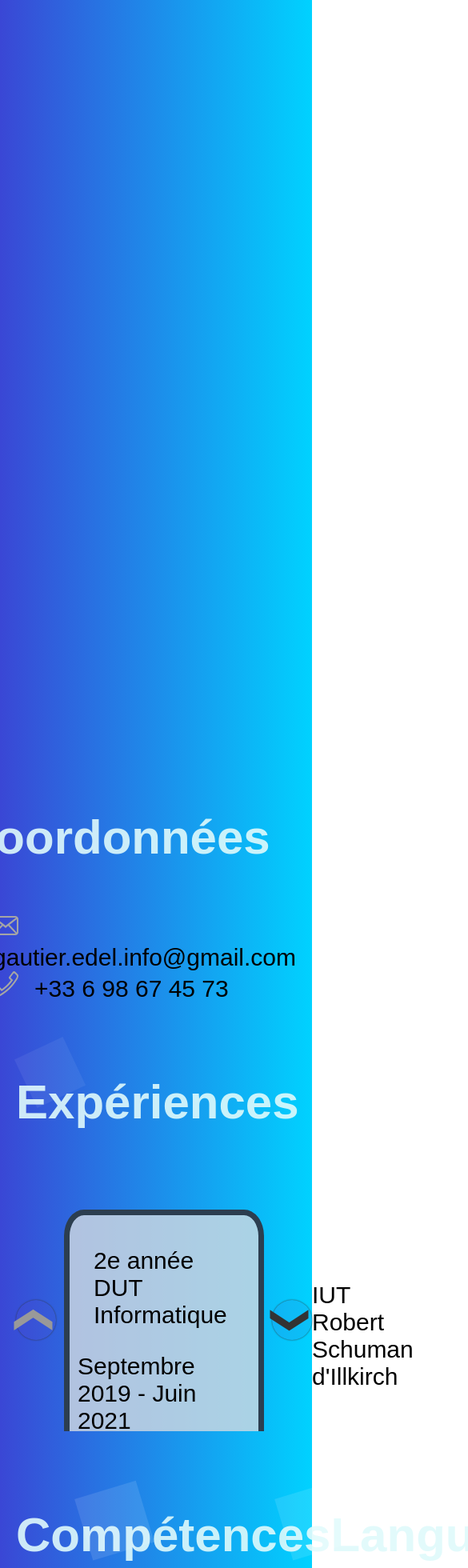
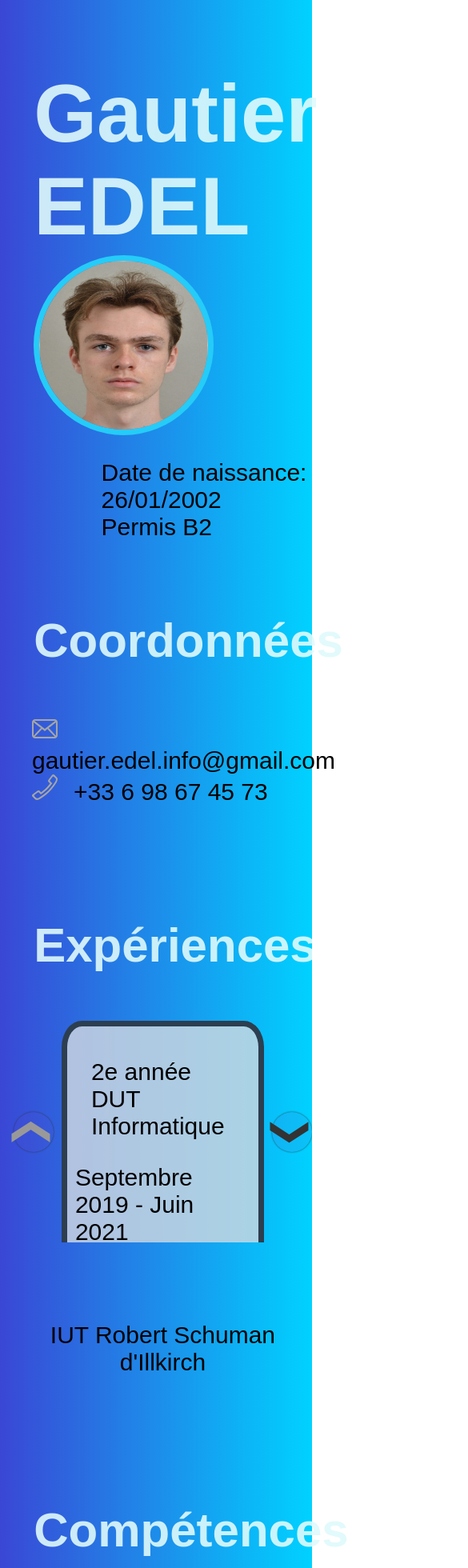
Before and after one commit to GautierE/CV_Gautier_Info, a React (Create React App) app: page / in a window 390 px wide. Shown: the top 1960 px of the page at 80% size, 585 px wide, since content can reach past the window. Built offline with nearby package versions, Linux system fonts and the light colour scheme.

Commit message:
Add responsive to whole website

```diff
--- a/public/index.html
+++ b/public/index.html
@@ -2,14 +2,14 @@
 <html lang="en">
   <head>
     <meta charset="utf-8" />
-    <link rel="icon" href="%PUBLIC_URL%/favicon.ico" />
+    <link rel="icon" href="avatar.png" />
     <meta name="viewport" content="width=device-width, initial-scale=1" />
     <meta name="theme-color" content="#000000" />
     <meta
       name="description"
       content="Web site created using create-react-app"
     />
-    <link rel="apple-touch-icon" href="%PUBLIC_URL%/logo192.png" />
+    <link rel="apple-touch-icon" href="avatar.png" />
     <!--
       manifest.json provides metadata used when your web app is installed on a
       user's mobile device or desktop. See https://developers.google.com/web/fundamentals/web-app-manifest/
@@ -24,7 +24,7 @@
       work correctly both with client-side routing and a non-root public URL.
       Learn how to configure a non-root public URL by running `npm run build`.
     -->
-    <title>React App</title>
+    <title>Gautier EDEL</title>
   </head>
   <body>
     <noscript>You need to enable JavaScript to run this app.</noscript>
--- a/src/App.css
+++ b/src/App.css
@@ -6,8 +6,6 @@
   background: linear-gradient(to left, rgb(0, 210, 255), rgb(58, 71, 213));
   width: 100%;
   height: 100%;
-  left: 0;
-  top: 0;
   z-index: -10;
 }
 
@@ -27,7 +25,7 @@
   height: 25px;
   background: rgba(255, 255, 255, 0.2);
   animation: animate 20s linear infinite;
-  bottom: -2200px;
+  bottom: -1950px;
 }
 
 .box-area li:nth-child(1) {
@@ -41,14 +39,14 @@
   left: 12%;
   width: 30px;
   height: 30px;
-  animation-delay: 1.5s;
+  animation-delay: .1s;
   animation-duration: 25s;
 }
 .box-area li:nth-child(3) {
   left: 70%;
   width: 100px;
   height: 100px;
-  animation-delay: .5s;
+  animation-delay: .1s;
   animation-duration: 20s;
 }
 .box-area li:nth-child(4) {
@@ -68,14 +66,14 @@
   left: 15%;
   width: 110px;
   height: 110px;
-  animation-delay: 3.5s;
+  animation-delay: .2s;
   animation-duration: 20s;
 }
 .box-area li:nth-child(7) {
   left: 37%;
   width: 65px;
   height: 65px;
-  animation-delay: 1s;
+  animation-delay: 0.3s;
   animation-duration: 17s;
 }
 .box-area li:nth-child(8) {
@@ -95,7 +93,7 @@
   left: 42%;
   width: 120px;
   height: 120px;
-  animation-delay: 1s;
+  animation-delay: 0.2s;
   animation-duration: 30s;
 }
 .box-area li:nth-child(11) {
--- a/src/App.js
+++ b/src/App.js
@@ -46,7 +46,7 @@ class App extends Component {
                     <Hobbies/>
                 </div>
 
-                <ul className="box-area">
+                {/*<ul className="box-area">
                     <li></li>
                     <li></li>
                     <li></li>
@@ -58,7 +58,7 @@ class App extends Component {
                     <li></li>
                     <li></li>
                     <li></li>
-                </ul>
+                </ul>*/}
 
             </div>
         )
--- a/src/Experience.css
+++ b/src/Experience.css
@@ -1,20 +1,18 @@
 .title_exp
 {
     font-size: 60px;
-    margin-bottom: 100px;
-    margin-left: 20px;
+    margin-left: 5vh;
     color: rgba(223, 249, 251, 0.9);
 }
 
 .description{
-    height: 200px;
-    width: 1400px;
-    align-self: center;
+    height: 170px;
     white-space: normal;
 }
 
 .experience{
-    padding-top: 250px;
+    padding-top: 50px;
+    overflow: hidden;
 }
 
 .carousel_item {
@@ -26,8 +24,6 @@
     background-color: rgba(210, 218, 226, 0.8);
     padding: 10px;
 }
-
-
 
 .stage_name{
     display: flex;
@@ -43,7 +39,19 @@
 
 .carousel{
     display: flex;
-    margin-left: 20px;
+    margin-left: 2vh;
+}
+
+@media(max-width: 1200px) {
+    .carousel
+    {
+        flex-direction: column;
+    }
+
+    .description
+    {
+        text-align: center;
+    }
 }
 
 .rec.rec-slider-container{
--- a/src/Hobbies.css
+++ b/src/Hobbies.css
@@ -5,10 +5,65 @@
     justify-content: space-between;
 }
 
+@media(max-width: 1760px) {
+    .hobbies
+    {
+        flex-direction: column;
+        flex-wrap: wrap;
+    }
+
+    .content
+    {
+        flex-direction: column;
+    }
+
+    .skate
+    {
+        margin-left: 1vh !important;
+    }
+
+    .video_games
+    {
+        margin-left: 1vh !important;
+    }
+
+    .desc
+    {
+        margin-left: 2vh !important;
+    }
+
+    .desc_games
+    {
+        margin-left: 2vh !important;
+    }
+
+    .fn_photo
+    {
+        align-self: center;
+    }
+
+    .skate_photo
+    {
+        align-self: center;
+    }
+}
+
+@media(min-width: 1300px) {
+    .hobbies
+    {
+        flex-direction: row;
+    }
+
+    .content
+    {
+        flex-direction: row;
+    }
+}
+
 .title_loisirs
 {
     font-size: 60px;
-    margin-left: 20px;
+    margin-left: 5vh;
     color: rgba(223, 249, 251, 0.9);
 }
 
@@ -35,29 +90,27 @@
 
 .skate
 {
-    margin-left: 20px;
+    margin-left: 5vh;
 }
 
 .video_games{
-    margin-left: 20px;
+    margin-left: 5vh;
 }
 
 .content{
     display: flex;
-    flex-direction: row;
 }
 
 .desc{
     width: 450px;
-    text-align: justify-all;
     align-self: center;
-    margin-left: 20px;
+    margin-left: 4vh;
 }
 
 .desc_games
 {
     align-self: center;
-    margin-left: 20px;
+    margin-left: 4vh;
 }
 
 .hobby_title{
--- a/src/Presentation.css
+++ b/src/Presentation.css
@@ -1,9 +1,8 @@
 
 .contact
 {
-    margin-right: 20px;
+    margin-right: 1.5vh;
     align-self: flex-end;
-    margin-bottom: -250px;
 }
 
 .title_coordonnees
@@ -14,11 +13,9 @@
 
 .name
 {
-    font-size: 150px;
-    margin-left: 50px;
-    margin-top: 150px;
+    font-size: 15vh;
+    margin-left: 5vh;
     color: rgba(223, 249, 251, 0.9);
-
 }
 
 .presentation
@@ -28,12 +25,36 @@
     justify-content: space-between;
 }
 
+@media(max-width: 1700px) {
+    .presentation
+    {
+        flex-direction: column-reverse;
+    }
+
+    .name
+    {
+        margin-block-end: 0.2rem;
+        text-align: start;
+        font-size: 12vh;
+    }
+
+    .title_coordonnees
+    {
+        margin-left: 5vh;
+    }
+
+    .contact
+    {
+        align-self: flex-start;
+    }
+}
+
 .photo
 {
     align-self: center;
-    margin-left: 70px;
-    width: 250px;
-    height: 250px;
+    width: 25vh;
+    height: 25vh;
+    margin-left: 5vh;
     border-radius: 150px;
     border-style: solid;
     border-color: #25CCF7;
@@ -49,8 +70,7 @@
 
 .presentation_text
 {
-    margin-top: 50px;
-    margin-left: 150px;
+    margin-left: 15vh;
 }
 
 .contact ul li
--- a/src/Skills.css
+++ b/src/Skills.css
@@ -2,14 +2,13 @@
 {
     width: 75px;
     height: 75px;
-    margin: 50px;
+    margin: 5vh;
 
     border-width: 7px;
     border-style: solid;
     border-color: rgba(210, 218, 226, 1.0);
     border-radius: 25%;
     background-color: rgba(210, 218, 226, 1.0);
-    margin-bottom: 40px;
     padding: 20px;
 
     transition: transform .2s;
@@ -22,14 +21,15 @@
 .icons
 {
     width: 90%;
+    display: flex;
+    flex-wrap: wrap;
 }
 
 .title_skills
 {
     font-size: 60px;
-    margin-left: 20px;
+    margin-left: 5vh;
     color: rgba(223, 249, 251, 0.9);
-
 }
 
 .skills
@@ -37,6 +37,18 @@
     display: flex;
     flex-flow: row nowrap;
     justify-content: space-between;
+}
+
+@media(max-width: 800px) {
+    .skills
+    {
+        flex-direction: column;
+    }
+
+    .languages
+    {
+        margin-left: 5vh;
+    }
 }
 
 .languages
@@ -50,7 +62,3 @@
     font-size: 60px;
     color: rgba(223, 249, 251, 0.9);
 }
-
-div.languages>svg>text{
-    margin-bottom: 100px;
-}
```
Also changed, not shown: public/avatar.png (added).
